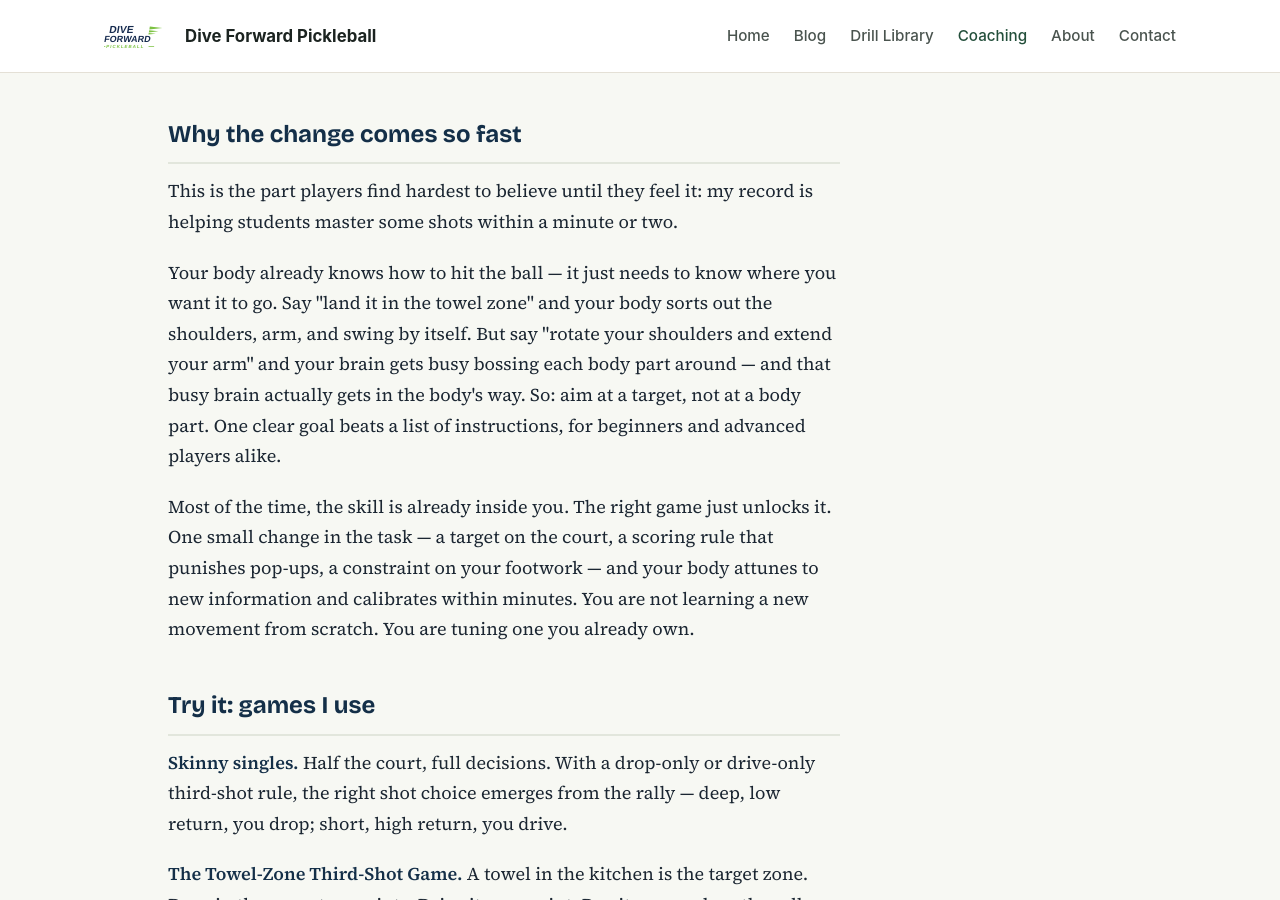
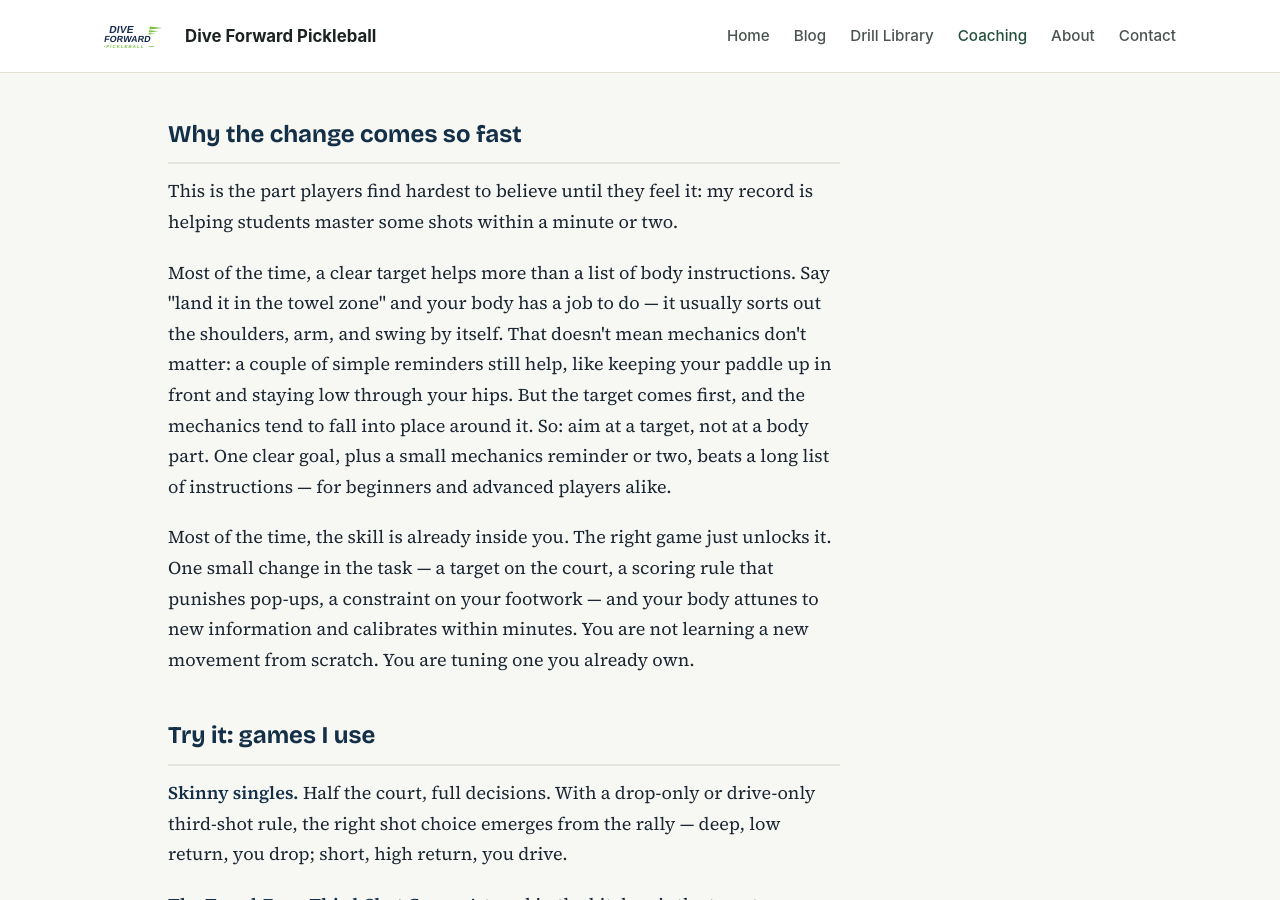
Before and after one commit to forwardpickleballorg-art/forwardpickleballorg-art.github.io, a Jekyll site: the page built from coaching/pickleball-ecological-dynamics.html, in a window 1280 px wide and 900 px high, scrolled down 2504 px. Built offline with Jekyll 4.4.1, drawn with Linux system fonts in a browser that asks for light colours.

Commit message:
Soften tone; add objectives plus light mechanics tips to target passage

```diff
--- a/coaching/pickleball-ecological-dynamics.html
+++ b/coaching/pickleball-ecological-dynamics.html
@@ -183,7 +183,7 @@ layout: null
 
   <p>This is the part players find hardest to believe until they feel it: my record is helping students master some shots within a minute or two.</p>
 
-  <p>Your body already knows how to hit the ball — it just needs to know where you want it to go. Say "land it in the towel zone" and your body sorts out the shoulders, arm, and swing by itself. But say "rotate your shoulders and extend your arm" and your brain gets busy bossing each body part around — and that busy brain actually gets in the body's way. So: aim at a target, not at a body part. One clear goal beats a list of instructions, for beginners and advanced players alike.</p>
+  <p>Most of the time, a clear target helps more than a list of body instructions. Say "land it in the towel zone" and your body has a job to do — it usually sorts out the shoulders, arm, and swing by itself. That doesn't mean mechanics don't matter: a couple of simple reminders still help, like keeping your paddle up in front and staying low through your hips. But the target comes first, and the mechanics tend to fall into place around it. So: aim at a target, not at a body part. One clear goal, plus a small mechanics reminder or two, beats a long list of instructions — for beginners and advanced players alike.</p>
 
   <p>Most of the time, the skill is already inside you. The right game just unlocks it. One small change in the task — a target on the court, a scoring rule that punishes pop-ups, a constraint on your footwork — and your body attunes to new information and calibrates within minutes. You are not learning a new movement from scratch. You are tuning one you already own.</p>
 
```
